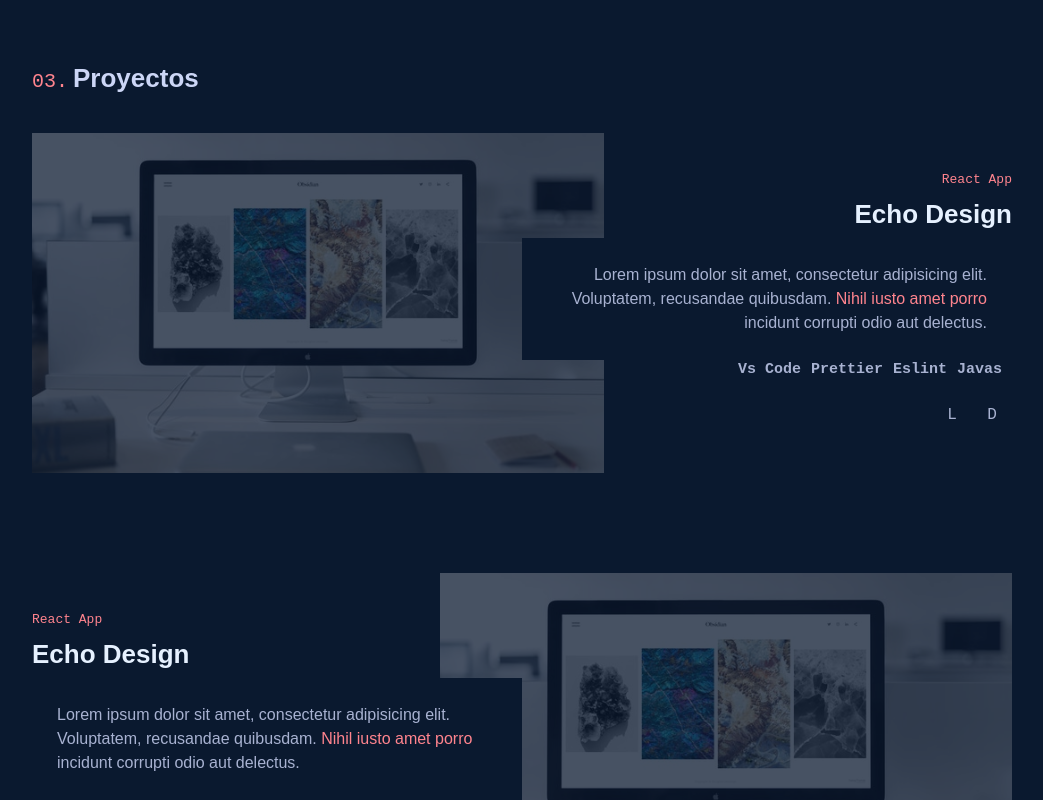
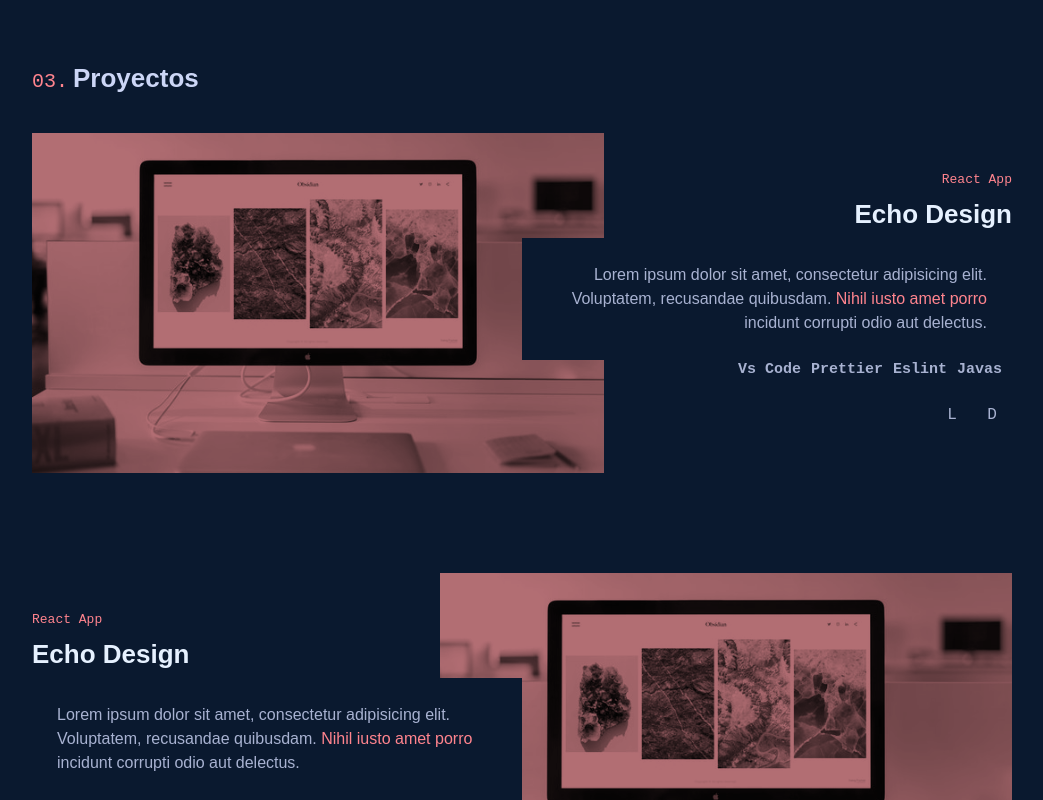
Before and after one commit to Diego-Aldao/portfolio-react, a React (Vite) app: page / in a window 1280 px wide. Shown: the part 1760-2560 px from the top of the page, without its empty margins (118-1161 px from the left). Built offline with nearby package versions, Linux system fonts and the light colour scheme.

Commit message:
añadido el after y el hover a la imagen del proyecto

```diff
--- a/src/components/Proyectos.jsx
+++ b/src/components/Proyectos.jsx
@@ -111,21 +111,43 @@ const LinksProyecto = styled.div`
   }
 `;
 const ImgProyecto = styled.div`
-  background: var(--white);
   grid-column: 1 / -1;
   height: 100%;
   max-height: 340px;
   position: relative;
   z-index: 1;
   grid-row: 1 / -1;
-  opacity: 0.25;
+
   img {
     width: 100%;
     height: 100%;
     object-fit: cover;
+    filter: grayscale(100%) contrast(1) brightness(70%);
+  }
+  &:after {
+    content: "";
+    width: 100%;
+    height: 100%;
+    position: absolute;
+    top: 0px;
+    left: 0px;
+    background: var(--navy);
+    opacity: 0.8;
+  }
+  &:hover {
+    img {
+      filter: brightness(100%);
+    }
+    &:after {
+      background: none;
+    }
   }
   @media (min-width: 768px) {
     grid-column: ${(props) => (props.imgend ? "6 / 13" : "1 / 8")};
+    &:after {
+      background: var(--color-principal);
+      mix-blend-mode: multiply;
+    }
   }
 `;
 
```
